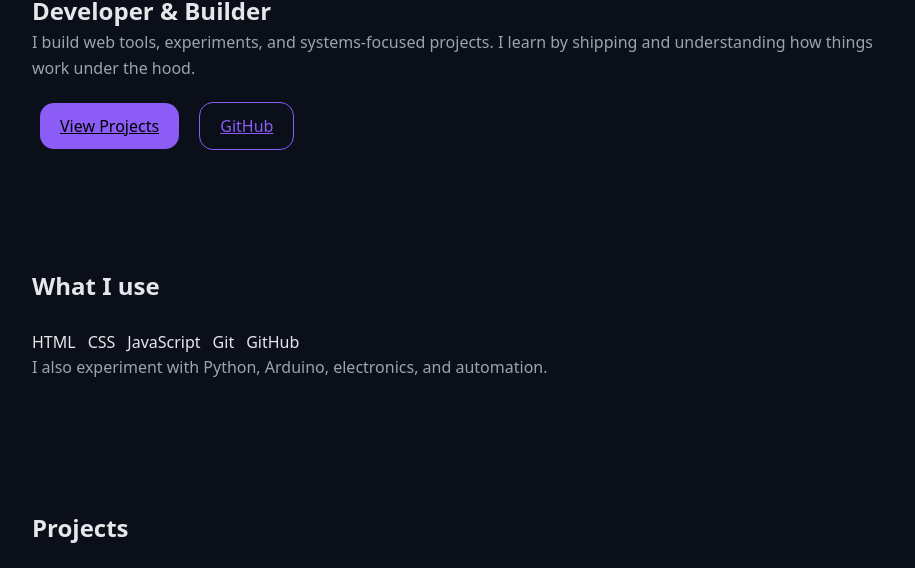
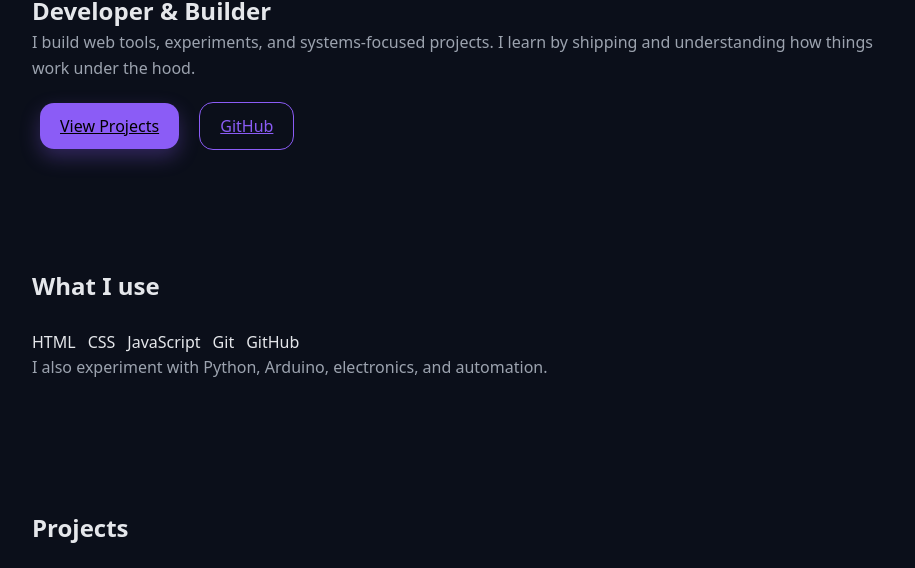
Before and after one commit to Flux3tor/flux3tor.github.io, a plain HTML site: page index.html in a window 1280 px wide. In both pictures the pointer is over the link "View Projects". Shown: the part 168-736 px from the top of the page, without its empty margins (182-1097 px from the left). Drawn offline with Linux system fonts and the light colour scheme.

Commit message:
Update sections.css

```diff
--- a/css/sections.css
+++ b/css/sections.css
@@ -45,3 +45,12 @@
   opacity: 1;
   transform: translateY(0);
 }
+
+.btn {
+  transition: transform 0.2s ease, box-shadow 0.2s ease;
+}
+
+.btn:hover {
+  transform: translateY(-3px);
+  box-shadow: 0 8px 20px rgba(139, 92, 246, 0.3);
+}
```
